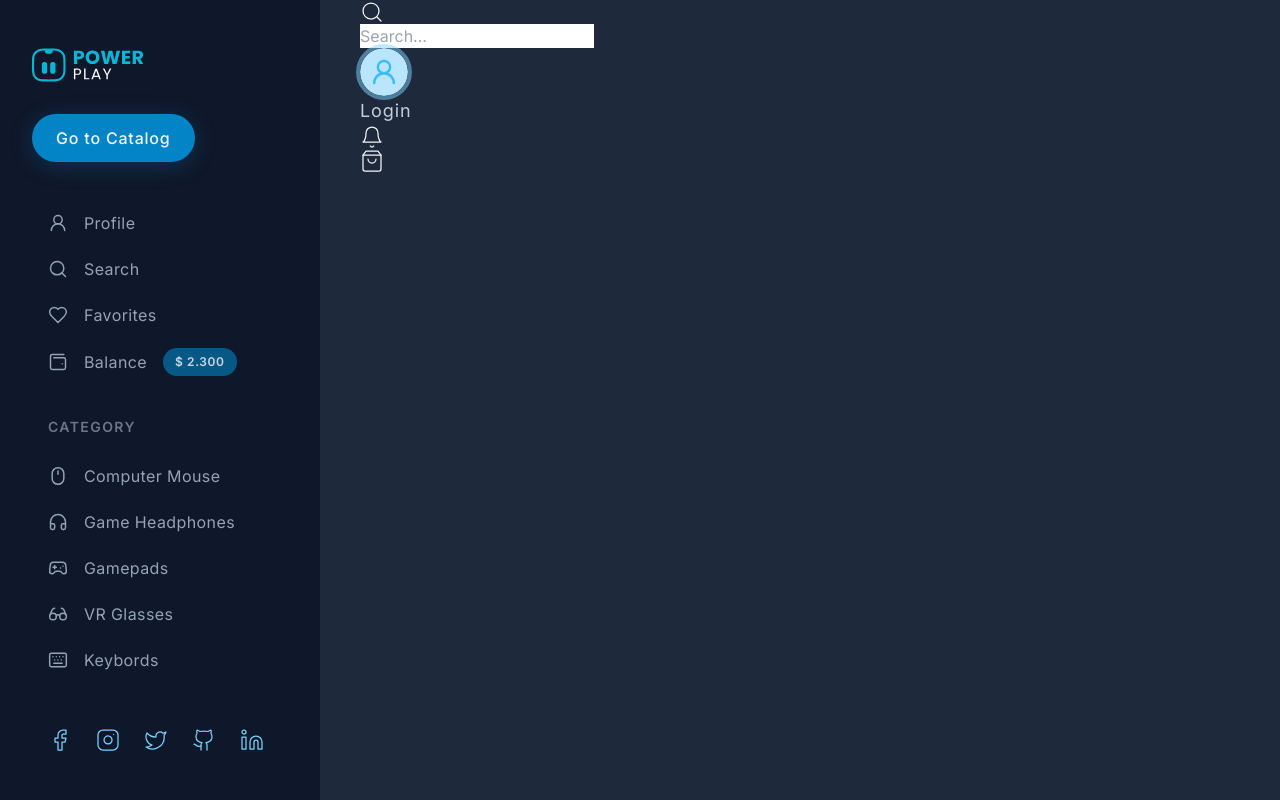
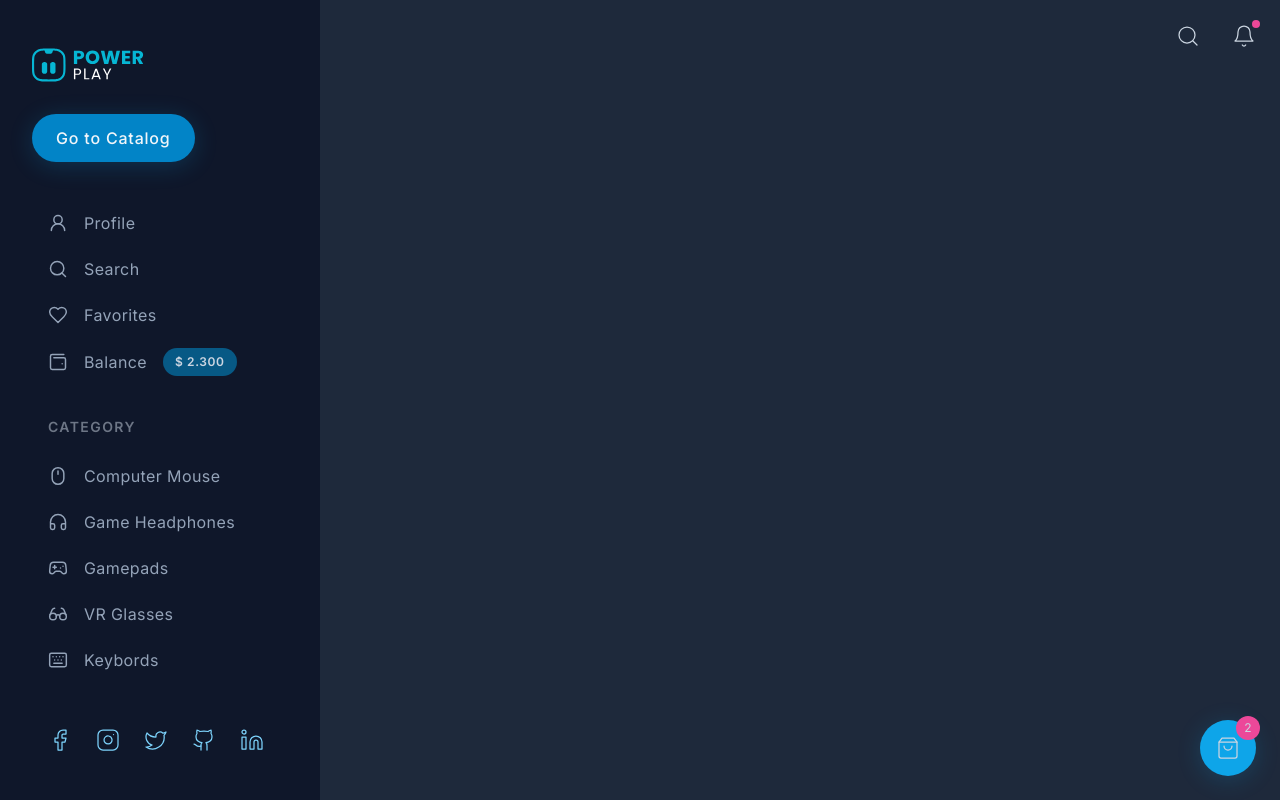
Before and after one commit to RodolfoAmorim/react-shop, a React (Vite) app: page / in a window 1280 px wide. Built offline with nearby package versions, Linux system fonts and the light colour scheme.

Commit message:
:sparkles: feat: header search creation

```diff
--- a/src/App.tsx
+++ b/src/App.tsx
@@ -3,29 +3,84 @@ import { Sidebar } from './components/sidebar'
 
 import './global.css'
 import { Avatar } from './components/avatar'
+import { useEffect, useRef, useState } from 'react'
 
 export function App() {
+  const [showSearch, setShowSearch] = useState(false)
+  const searchInput = useRef<HTMLDivElement>(null)
+
+  useEffect(() => {
+    function handleClickOutsideSearch(event: MouseEvent) {
+      if (
+        searchInput.current &&
+        !searchInput.current.contains(event.target as Node)
+      ) {
+        setShowSearch(false)
+      }
+    }
+
+    document.addEventListener('mousedown', handleClickOutsideSearch)
+
+    return () => {
+      document.removeEventListener('mousedown', handleClickOutsideSearch)
+    }
+  }, [searchInput])
+
+  const handleSearch = () => {
+    setShowSearch(!showSearch)
+  }
+
   return (
     <main className='w-full min-h-screen bg-slate-800 text-slate-100 xl:flex xl:gap-10'>
       <Sidebar />
 
       <div className='w-full flex-1'>
-        <header>
-          <div>
-            <Search strokeWidth={1.25} />
-            <input type='text' placeholder='Search...' />
+        <header className='inline-flex items-center justify-end gap-6 fixed top-0 right-0 p-6 text-slate-300 z-20'>
+          <div
+            className={`${
+              showSearch
+                ? 'opacity-1 visible translate-y-0 ease-in'
+                : 'opacity-0 invisible -translate-y-2 ease-out'
+            } transition-all duration-300 fixed h-screen top-0 left-0 right-0 z-40 bg-slate-800/20 p-6 backdrop-blur-md`}
+          >
+            <div
+              className='flex items-center justify-start gap-4 bg-slate-700 px-4 rounded-lg'
+              ref={searchInput}
+            >
+              <label htmlFor='search' className='text-slate-400'>
+                <Search strokeWidth={1.25} />
+              </label>
+
+              <input
+                type='text'
+                id='search'
+                name='search'
+                placeholder='Search...'
+                className='flex-1 outline-none bg-transparent h-14 text-slate-100 placeholder:text-slate-400 text-base leading-relaxed tracking-wide'
+              />
+            </div>
           </div>
 
-          <div>
-            <span>
+          <div className='flex items-center justify-end gap-8'>
+            <span className='hidden'>
               <Avatar />
             </span>
-            <span>
+
+            <button className='' onClick={handleSearch}>
+              <Search strokeWidth={1.25} />
+            </button>
+
+            <button className='relative'>
+              <span className='absolute -top-1 -right-1 bg-pink-500 w-2 h-2 text-xs flex items-center justify-center rounded-full leading-none' />
               <Bell strokeWidth={1.25} />
-            </span>
-            <span>
+            </button>
+
+            <button className='fixed bottom-6 right-6 w-14 h-14 bg-sky-500 flex items-center justify-center rounded-full shadow-button'>
+              <span className='absolute -top-1 -right-1 bg-pink-500 w-6 h-6 text-xs flex items-center justify-center rounded-full leading-none'>
+                2
+              </span>
               <ShoppingBag strokeWidth={1.25} />
-            </span>
+            </button>
           </div>
         </header>
       </div>
--- a/src/components/sidebar/index.tsx
+++ b/src/components/sidebar/index.tsx
@@ -66,7 +66,7 @@ export function Sidebar() {
       </span>
 
       <button
-        className='w-8 h-3 absolute top-6 left-6 xl:hidden'
+        className='w-8 h-3 absolute top-6 left-6 z-20 text-slate-300 xl:hidden'
         onClick={handleOpenSidebar}
       >
         <Menu strokeWidth={1.25} size={32} />
```
